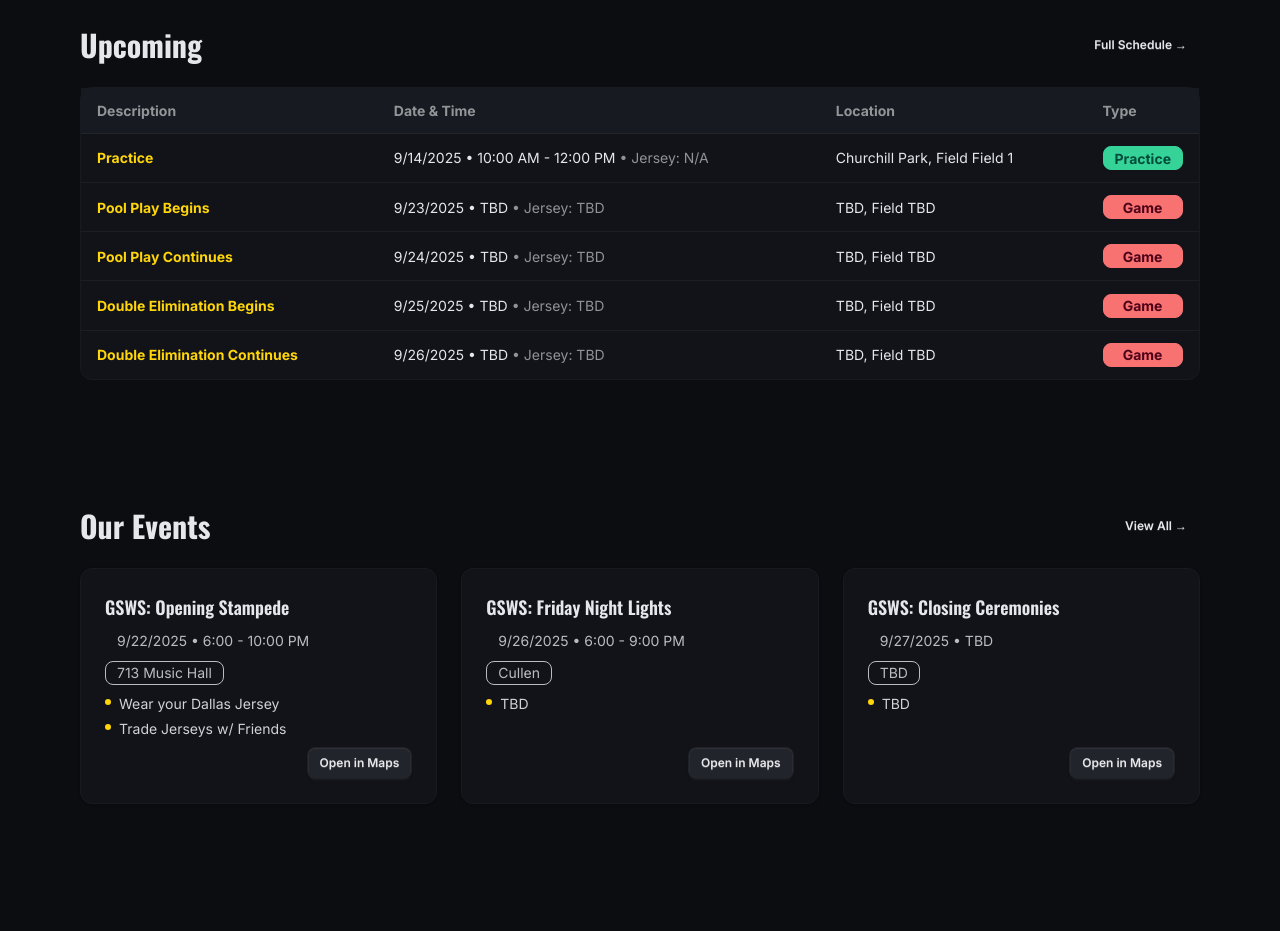
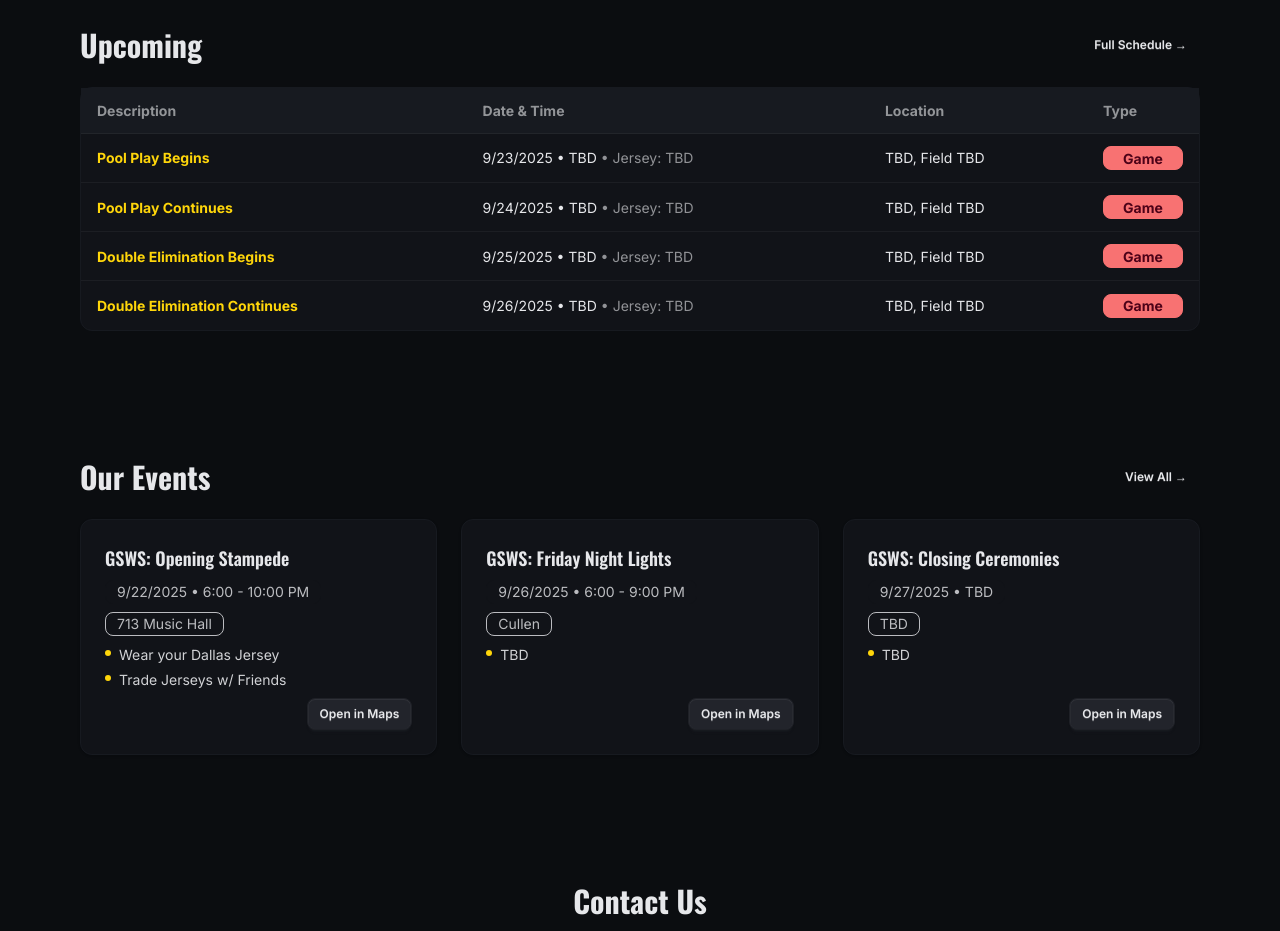
Before and after one commit to jdhawks2132/tk-next, a Next.js app: page / in a window 1280 px wide. Shown: the part 2160-3091 px from the top of the page. Built offline with nearby package versions, Linux system fonts and the light colour scheme.

Commit message:
schedule updates 9.17.25

```diff
--- a/src/data/schedules.ts
+++ b/src/data/schedules.ts
@@ -1,18 +1,6 @@
 import type { ScheduleItem } from '@/types/schedule';
 
 export const schedules: ScheduleItem[] = [
-	{
-		id: 8,
-		description: 'Practice',
-		field: 'Field 1',
-		location: 'Churchill Park',
-		jersey: 'N/A',
-		googleMapsLink: 'https://maps.app.goo.gl/wmGzYQWh2eFZnAvX6',
-		imageUrl: '/images/churchill_park.jpeg',
-		date: '9/14/2025',
-		time: '10:00 AM - 12:00 PM',
-		isGame: false,
-	},
 	{
 		id: 9,
 		description: 'Pool Play Begins',
```
